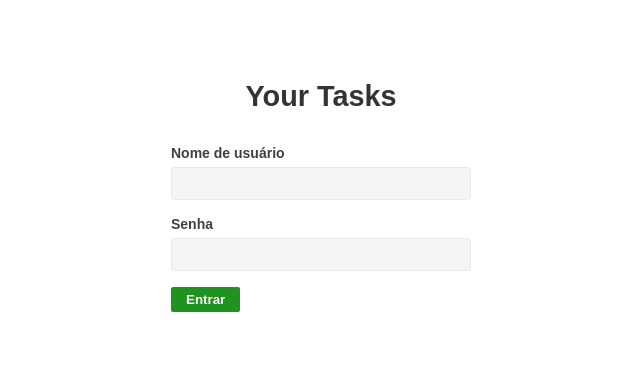
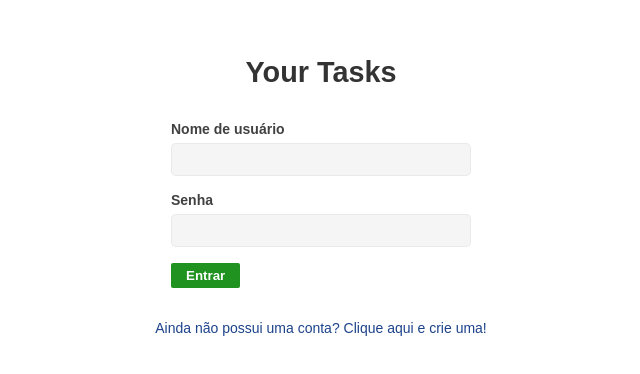
Before and after one commit to danyel-dev/your-tasks, a React (Create React App) app in the folder frontend/your-tasks/: page / in a window 1280 px wide. Shown: the part 204-578 px from the top of the page, without its empty margins (319-959 px from the left). Built offline with nearby package versions, Linux system fonts and the light colour scheme.

Commit message:
styling the login page

```diff
--- a/frontend/your-tasks/src/pages/login/Login.jsx
+++ b/frontend/your-tasks/src/pages/login/Login.jsx
@@ -7,7 +7,6 @@ export default function Login() {
             <h1>Your Tasks</h1>
 
             <form className={styles.form}>
-
                 <div>
                     <label htmlFor="">Nome de usuário</label>
                     <input type="text" />
@@ -20,6 +19,8 @@ export default function Login() {
 
                 <button>Entrar</button>
             </form>
+
+            <a href='google.com'>Ainda não possui uma conta? Clique aqui e crie uma!</a>
         </main>
     )
 }
--- a/frontend/your-tasks/src/pages/login/login.module.css
+++ b/frontend/your-tasks/src/pages/login/login.module.css
@@ -28,13 +28,13 @@ div {
 label {
     font-size: 14px;
     font-weight: bold;
-    color: rgba(0, 0, 0, 0.75);
+    color: rgba(0, 0, 0, .75);
 }
 
 input {
     padding: 8px 10px;
     border: 1px solid rgba(0, 0, 0, 0.05);
-    border-radius: 4px;
+    border-radius: 5px;
     background-color: whitesmoke;
 }
 
@@ -49,10 +49,19 @@ button {
     font-weight: bold;
 }
 
+a {
+    font-size: 14px;
+    text-decoration: none;
+    color: rgb(28, 66, 138);
+}
+
+a:hover {
+    text-decoration: underline;
+}
 
 @media(max-width: 350px) {
     form {
         width: 100%;
-        padding: 10px;
+        padding: 0 15px;
     }
 }
```
